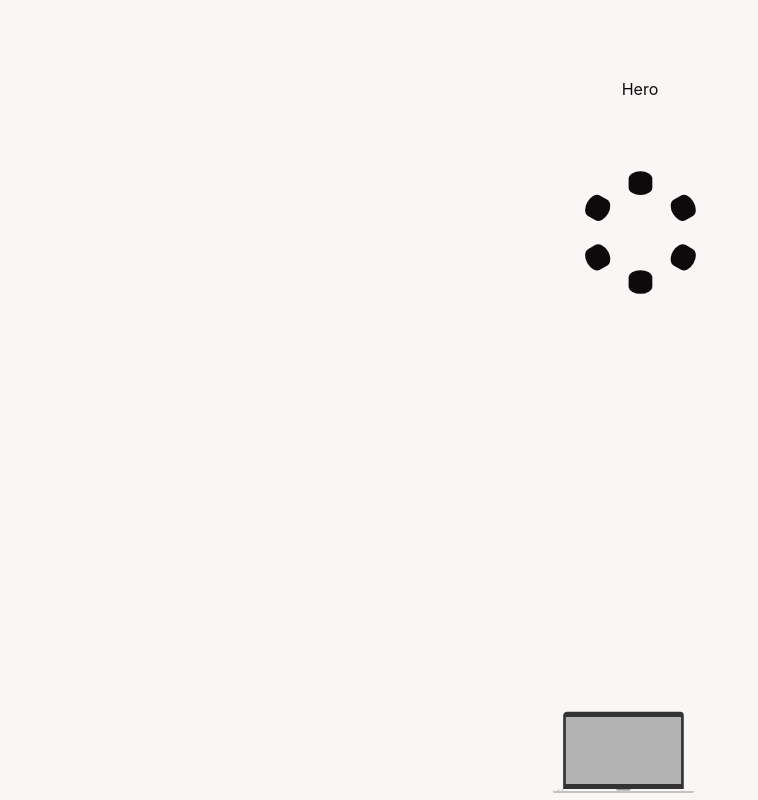
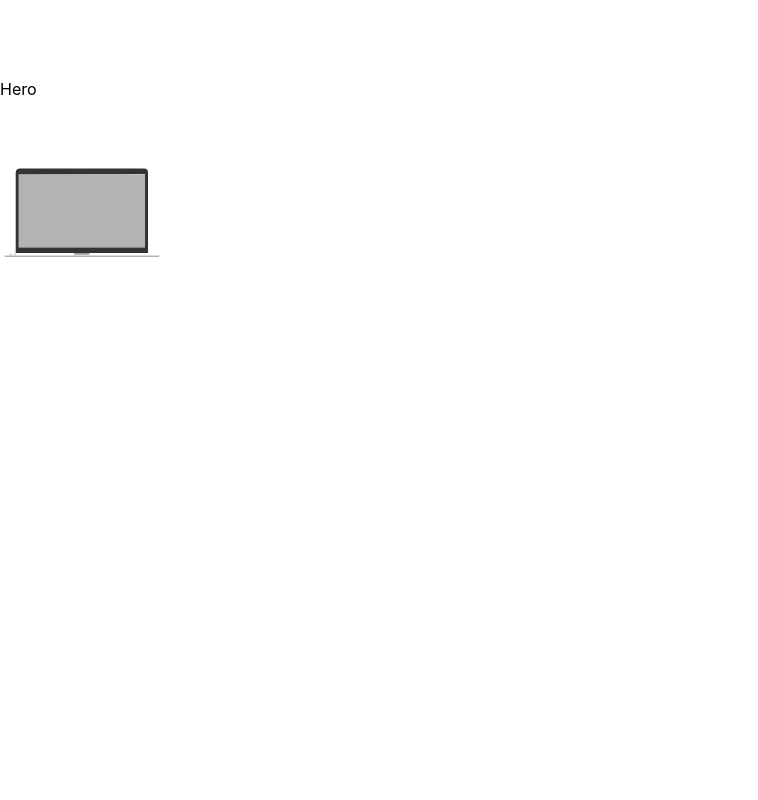
Before and after one commit to PeterDamianG/PeterDamianG, a Next.js app: page / in a window 1280 px wide. Shown: the top 800 px of the page, without its empty margins (0-758 px from the left). Built offline with nearby package versions, Linux system fonts and the light colour scheme.

Commit message:
restructures styles for more usability

```diff
--- a/src/components/layout/footer/index.js
+++ b/src/components/layout/footer/index.js
@@ -2,7 +2,7 @@
 import SocialMedia from './SocialMedia';
 import { footer } from './footer.module.css';
 /**
- * An footer for app web, with social medial links.
+ * A footer for app web, with social medial links.
  * @function Footer
  * @example
  * import Footer from 'components/layout/footer'
--- a/src/components/main/index.js
+++ b/src/components/main/index.js
@@ -1,21 +1,33 @@
+/** @module Main/Sections */
 import dynamic from 'next/dynamic';
 import LoaderSVG from 'components/icons/LoaderSVG';
-
+import { mainStyle } from './main.module.css';
+/** @constant {JSX.Element} */
 const Hero = dynamic(() => import('components/main/sections/hero'), {
   loading: () => <LoaderSVG />,
 });
+/** @constant {JSX.Element} */
 const About = dynamic(() => import('components/main/sections/about'), {
   loading: () => <LoaderSVG />,
 });
+/** @constant {JSX.Element} */
 const Proyects = dynamic(() => import('components/main/sections/proyects'), {
   loading: () => <LoaderSVG />,
 });
+/** @constant {JSX.Element} */
 const Contact = dynamic(() => import('components/main/sections/contact'), {
   loading: () => <LoaderSVG />,
 });
-
+/**
+ * A tag main container for sections of the web.
+ * @function Main
+ * @example
+ * import Main from 'components/layout/main'
+ * <Main />
+ * @returns {JSX.Element} An element of React.
+ */
 const Main = () => (
-  <main>
+  <main className={mainStyle}>
     <Hero />
     <About />
     <Proyects />
--- /dev/null
+++ b/src/components/main/main.module.css
@@ -0,0 +1,19 @@
+/* Flat Mode for Mobile Devices */
+.mainStyle section {
+  padding-top: 5vh;
+  height: 100vh;
+  width: 100vw;
+  scroll-snap-align: center;
+}
+/* Transition Mode for Ultra Mobile/Tablets/Low PC Devices */
+@media all and (min-width: 640px) and (max-width: 1280px) {
+  .mainStyle section {
+    padding-top: 6vh;
+  }
+}
+/* Animation Mode for PC and TV Devices */
+@media all and (min-width: 1280px) {
+  .mainStyle section {
+    padding-top: 8vh;
+  }
+}
--- /dev/null
+++ b/src/components/main/sections/hero/hero.module.css
@@ -0,0 +1,25 @@
+/* Flat Mode for Mobile Devices */
+.mainStyle section {
+  height: 100vh;
+  width: 100vw;
+  display: flex;
+  flex-direction: column;
+  align-items: center;
+  text-align: center;
+  scroll-snap-align: center;
+  padding-top: 5vh;
+  background-color: var(--background);
+  color: var(--foreground);
+}
+/* Transition Mode for Ultra Mobile/Tablets/Low PC Devices */
+@media all and (min-width: 640px) and (max-width: 1280px) {
+  .mainStyle section {
+    padding-top: 6vh;
+  }
+}
+/* Animation Mode for PC and TV Devices */
+@media all and (min-width: 1280px) {
+  .mainStyle section {
+    padding-top: 8vh;
+  }
+}
--- a/src/components/main/sections/hero/index.js
+++ b/src/components/main/sections/hero/index.js
@@ -1,10 +1,8 @@
-import LoaderSVG from 'components/icons/LoaderSVG';
 import NotebookSVG from './NotebookSVG';
 
 const Hero = () => (
   <section id='hero'>
     <p>Hero</p>
-    <LoaderSVG />
     <NotebookSVG />
   </section>
 );
--- a/src/styles/globals.css
+++ b/src/styles/globals.css
@@ -19,25 +19,3 @@ svg {
 * {
   box-sizing: border-box;
 }
-section {
-  height: 100vh;
-  width: 100vw;
-  display: flex;
-  flex-direction: column;
-  align-items: center;
-  text-align: center;
-  scroll-snap-align: center;
-  padding-top: 5vh;
-  background-color: var(--background);
-  color: var(--foreground);
-}
-@media all and (min-width: 640px) and (max-width: 1280px) {
-  section {
-    padding-top: 6vh;
-  }
-}
-@media all and (min-width: 1280px) {
-  section {
-    padding-top: 8vh;
-  }
-}
```
